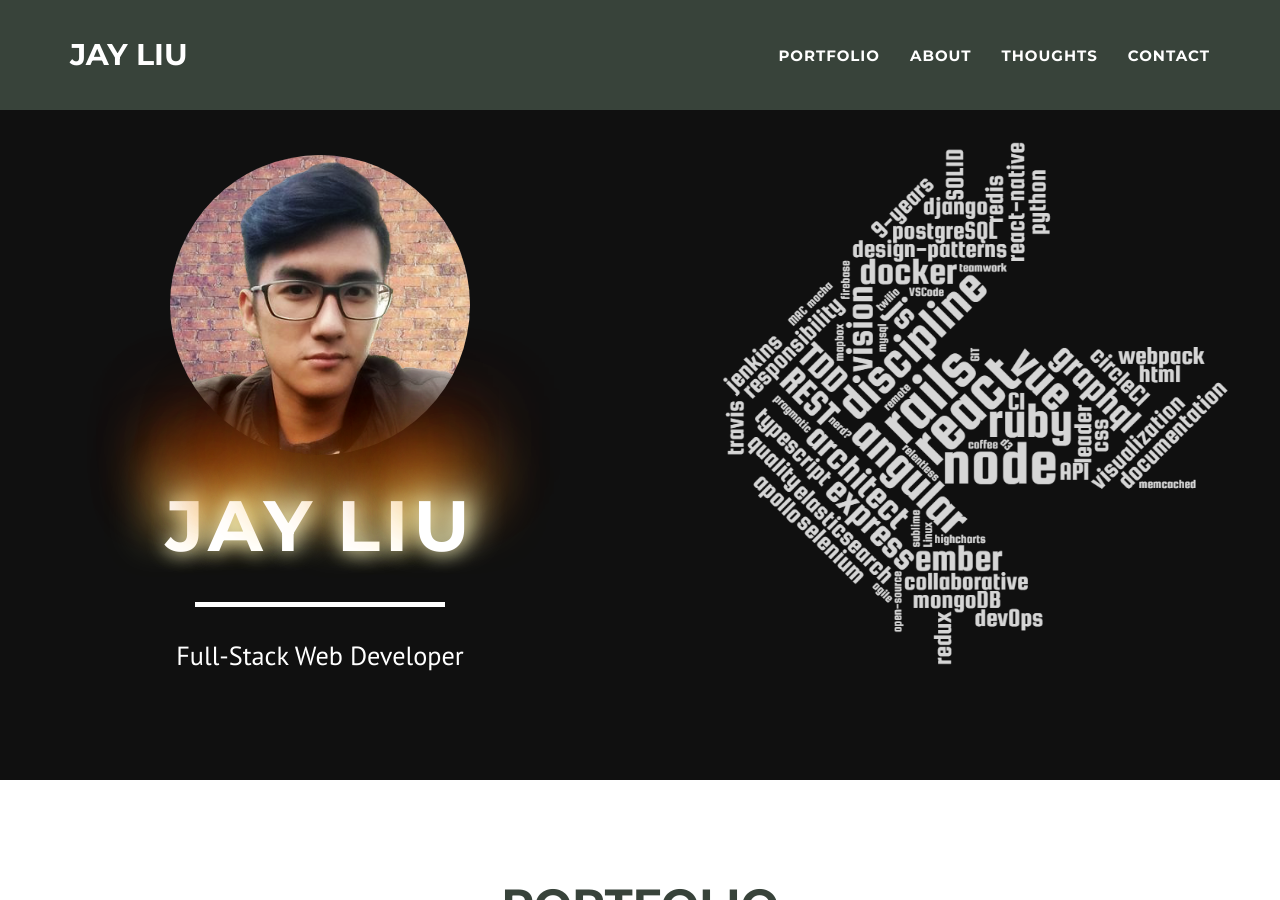
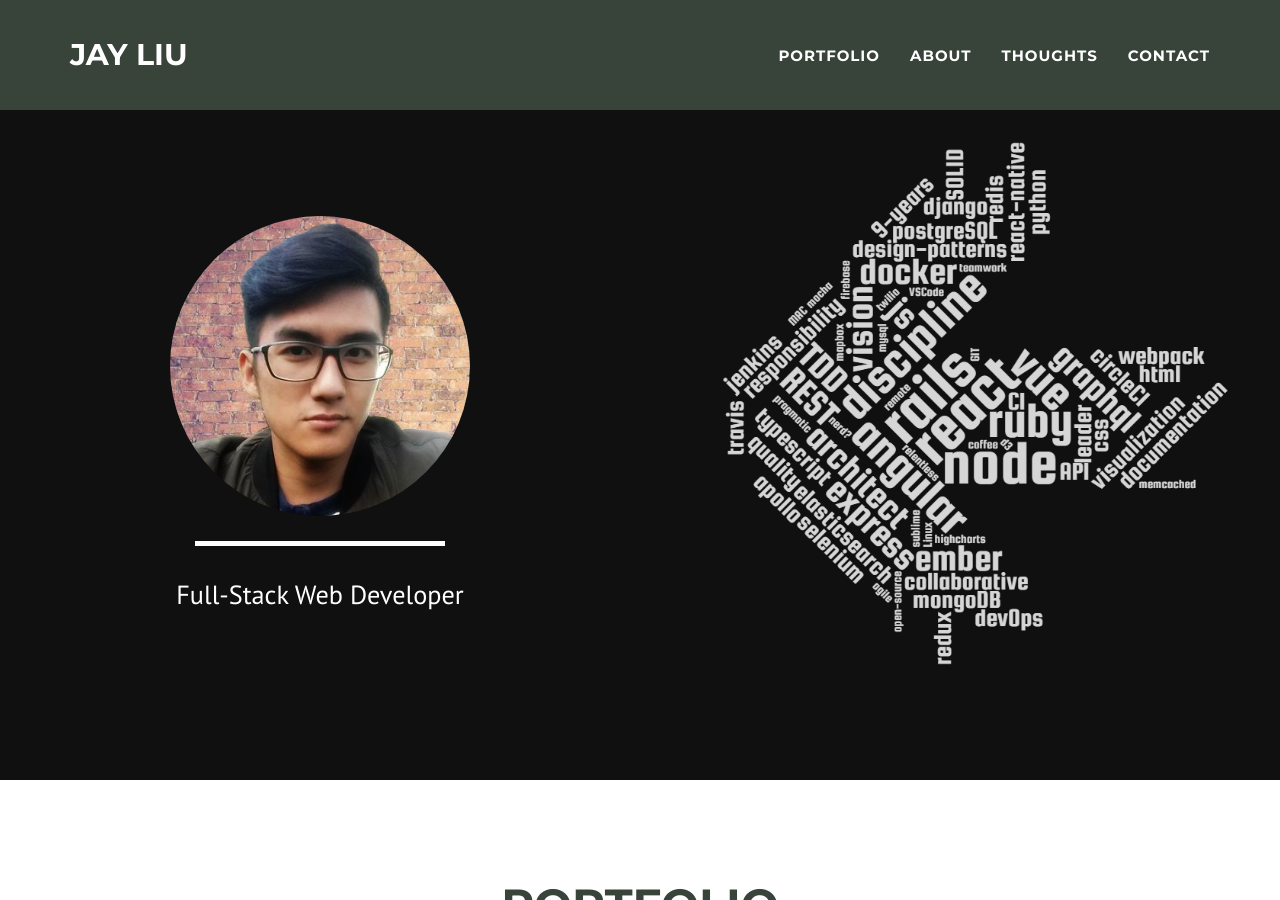
Before and after one commit to j-liu-dev/j-liu-dev.github.io, a Jekyll site: the page built from index.html, in a window 1280 px wide and 900 px high. Built offline with Jekyll 4.4.1, drawn with Linux system fonts in a browser that asks for light colours.

Commit message:
name back to normal

```diff
--- a/_includes/header.html
+++ b/_includes/header.html
@@ -6,7 +6,10 @@
                     <img class="img-responsive profile" src="/img/profile.png" alt="">
                     <div class="intro-text">
                         <span class="name">
+                            {{ site.name }}
+                            <!--
                             <span class="fire">J</span><span class="burn">a</span><span class="fire">y</span>&nbsp;<span class="fire">L</span><span class="burn">i</span><span class="fire">u</span>
+                            -->
                         </span>
                         <hr class="star-light">
                         <span class="skills">{{ site.description }}</span>
```
